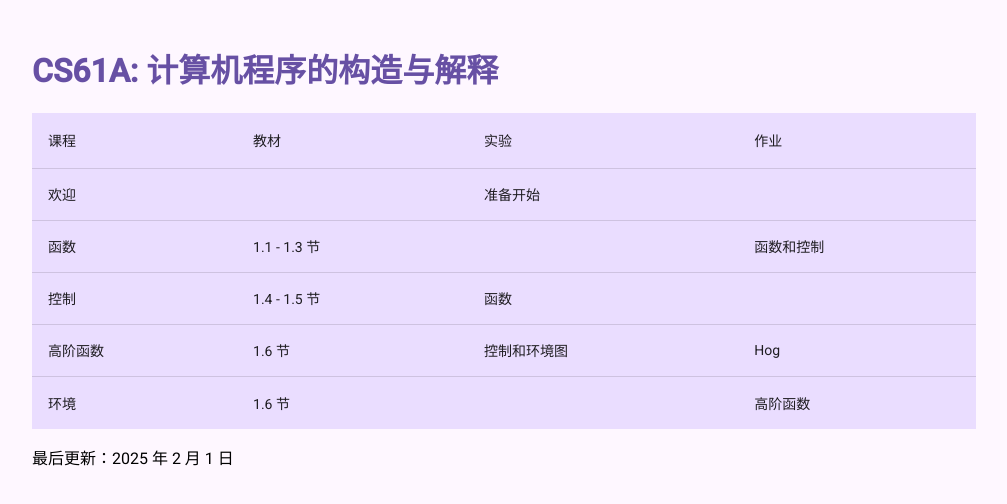
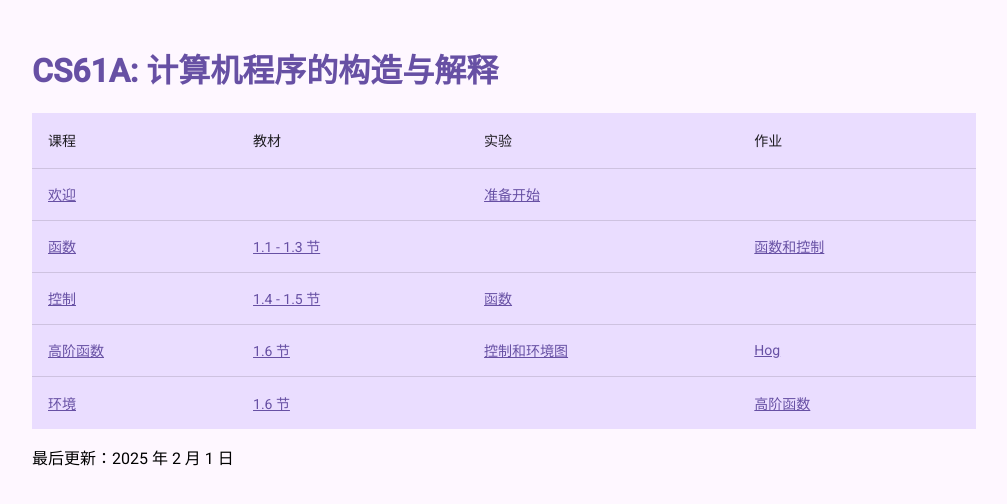
Before and after one commit to Knighto18/cs61a, an Angular app: page /index in a window 1280 px wide. Before the commit this address led to /. Shown: the top 504 px of the page, without its empty margins (136-1143 px from the left). Built offline with nearby package versions, Linux system fonts and the light colour scheme.

Commit message:
Add DocComponent

```diff
--- a/src/app/app.component.html
+++ b/src/app/app.component.html
@@ -1,31 +1,5 @@
 <h1>CS61A: 计算机程序的构造与解释</h1>
 
-<table mat-table [dataSource]="data">
-
-    <ng-container matColumnDef="lecture">
-        <th mat-header-cell *matHeaderCellDef>课程</th>
-        <td mat-cell *matCellDef="let element"> {{element.lecture}} </td>
-    </ng-container>
-
-    <ng-container matColumnDef="book">
-        <th mat-header-cell *matHeaderCellDef>教材</th>
-        <td mat-cell *matCellDef="let element"> {{element.book}} </td>
-    </ng-container>
-
-    <ng-container matColumnDef="lab">
-        <th mat-header-cell *matHeaderCellDef>实验</th>
-        <td mat-cell *matCellDef="let element"> {{element.lab}} </td>
-    </ng-container>
-
-    <ng-container matColumnDef="work">
-        <th mat-header-cell *matHeaderCellDef>作业</th>
-        <td mat-cell *matCellDef="let element"> {{element.work}} </td>
-    </ng-container>
-
-    <tr mat-header-row *matHeaderRowDef="column"></tr>
-    <tr mat-row *matRowDef="let row; columns: column;"></tr>
-</table>
+<router-outlet/>
 
 <p>最后更新：2025 年 2 月 1 日</p>
-
-<router-outlet />
--- a/src/app/app.component.ts
+++ b/src/app/app.component.ts
@@ -1,30 +1,8 @@
-import { HttpClient } from '@angular/common/http';
-import { Component, OnInit } from '@angular/core';
-
-export interface Element {
-    lecture: string;
-    book: string;
-    lab: string;
-    work: string;
-}
+import { Component } from '@angular/core';
 
 @Component({
     selector: 'app-root',
     standalone: false,
     templateUrl: './app.component.html'
 })
-export class AppComponent implements OnInit {
-
-    constructor(private http: HttpClient) { }
-
-    column: string[] = ['lecture', 'book', 'lab', 'work'];
-
-    data: Element[] = [];
-
-    ngOnInit(): void {
-        this.http.get('index.json').subscribe(data => {
-            console.log(data);
-            this.data = JSON.parse(JSON.stringify(data)) as Element[];
-        });
-    }
-}
+export class AppComponent { }
--- a/src/app/app.routes.ts
+++ b/src/app/app.routes.ts
@@ -1,3 +1,10 @@
 import { Routes } from '@angular/router';
 
-export const routes: Routes = [];
+import { DocComponent } from "./doc/doc.component";
+import { IndexComponent } from "./index/index.component";
+
+export const routes: Routes = [
+    { path: 'index', component: IndexComponent },
+    { path: 'doc/:key', component: DocComponent },
+    { path: '', redirectTo: 'index', pathMatch: 'full' },
+];
--- /dev/null
+++ b/src/app/doc/doc.component.html
@@ -0,0 +1,3 @@
+<button mat-stroked-button (click)="back()">返回</button>
+
+<p>doc {{key}} works!</p>
--- /dev/null
+++ b/src/app/doc/doc.component.ts
@@ -0,0 +1,21 @@
+import { Component, OnInit } from '@angular/core';
+import { ActivatedRoute, Router } from '@angular/router';
+
+@Component({
+  selector: 'app-doc',
+  standalone: false,
+  templateUrl: './doc.component.html'
+})
+export class DocComponent implements OnInit {
+  constructor(private route: ActivatedRoute, private router: Router) {}
+
+  key: string = '';
+
+  ngOnInit(): void {
+    this.key = this.route.snapshot.params['key'];
+  }
+
+  back(): void {
+    this.router.navigate(['/index']);
+  }
+}
--- /dev/null
+++ b/src/app/index/index.component.html
@@ -0,0 +1,33 @@
+<table mat-table [dataSource]="data">
+
+    <ng-container matColumnDef="lecture">
+        <th mat-header-cell *matHeaderCellDef>课程</th>
+        <td mat-cell *matCellDef="let element">
+            <a href="/doc/{{element.lecture}}">{{element.lecture}}</a>
+        </td>
+    </ng-container>
+
+    <ng-container matColumnDef="book">
+        <th mat-header-cell *matHeaderCellDef>教材</th>
+        <td mat-cell *matCellDef="let element">
+            <a href="/doc/{{element.book}}">{{element.book}}</a>
+        </td>
+    </ng-container>
+
+    <ng-container matColumnDef="lab">
+        <th mat-header-cell *matHeaderCellDef>实验</th>
+        <td mat-cell *matCellDef="let element">
+            <a href="/doc/{{element.lab}}">{{element.lab}}</a>
+        </td>
+    </ng-container>
+
+    <ng-container matColumnDef="work">
+        <th mat-header-cell *matHeaderCellDef>作业</th>
+        <td mat-cell *matCellDef="let element">
+            <a href="/doc/{{element.work}}">{{element.work}}</a>
+        </td>
+    </ng-container>
+
+    <tr mat-header-row *matHeaderRowDef="column"></tr>
+    <tr mat-row *matRowDef="let row; columns: column;"></tr>
+</table>
--- /dev/null
+++ b/src/app/index/index.component.ts
@@ -0,0 +1,29 @@
+import { HttpClient } from '@angular/common/http';
+import { Component, OnInit } from '@angular/core';
+
+export interface Element {
+  lecture: string;
+  book: string;
+  lab: string;
+  work: string;
+}
+
+@Component({
+  selector: 'app-index',
+  standalone: false,
+  templateUrl: './index.component.html'
+})
+export class IndexComponent implements OnInit {
+  constructor(private http: HttpClient) { }
+
+  column: string[] = ['lecture', 'book', 'lab', 'work'];
+
+  data: Element[] = [];
+
+  ngOnInit(): void {
+    this.http.get('index.json').subscribe(data => {
+      console.log(data);
+      this.data = JSON.parse(JSON.stringify(data)) as Element[];
+    });
+  }
+}
--- a/src/styles.scss
+++ b/src/styles.scss
@@ -13,7 +13,7 @@
     background-color: var(--m3-background);
 }
 
-h1 {
+h1, a {
     color: var(--m3-primary);
 }
 
```
Also changed, not shown: src/app/app.module.ts (+9 -2 lines).
